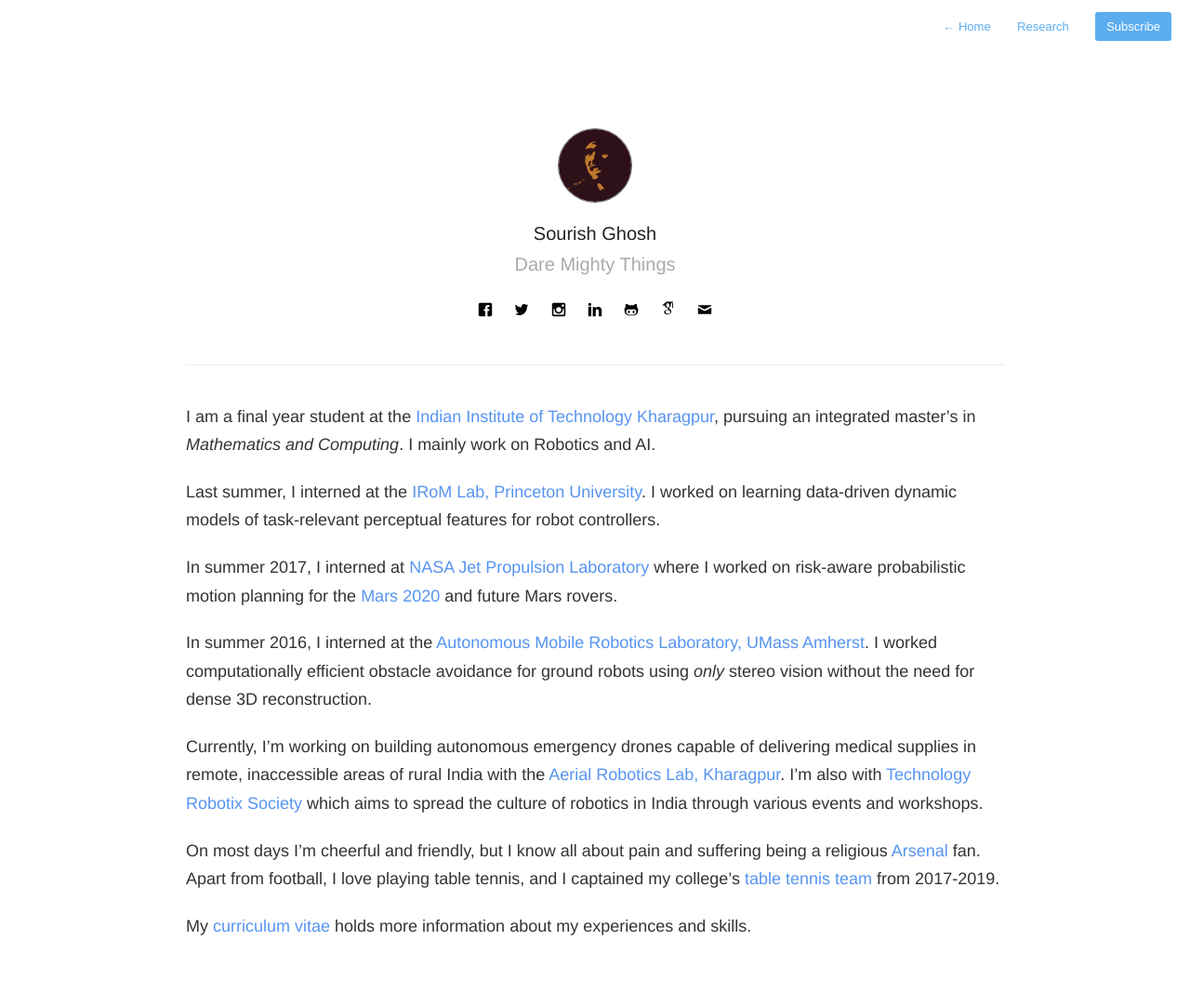
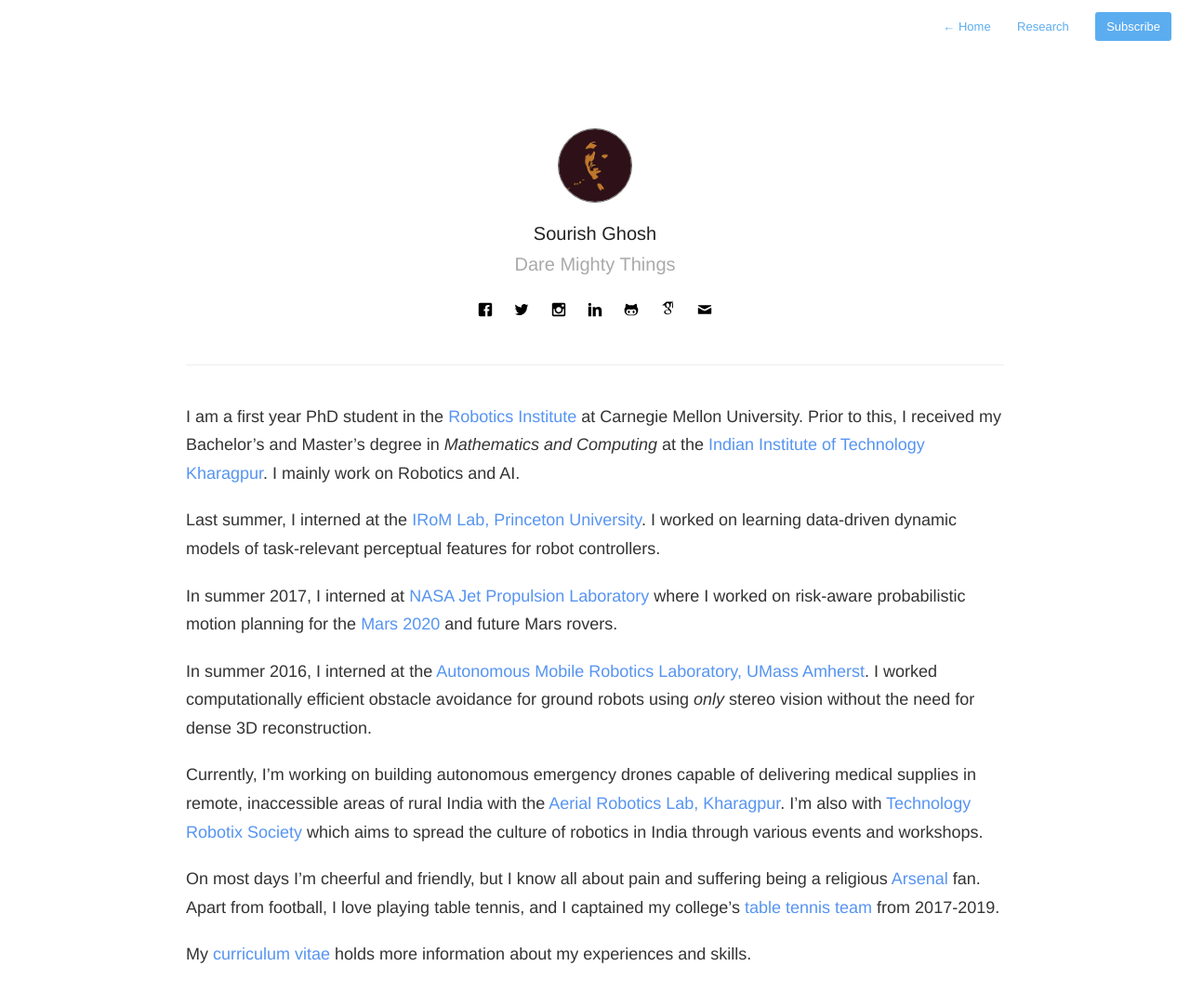
Before and after one commit to sourishg/sourishg.github.io, a Jekyll site: the page built from about.md, in a window 1280 px wide. Shown: the whole page at 93% size. Built offline with Jekyll 4.4.1, drawn with Linux system fonts in a browser that asks for light colours; nearby versions of some CDN libraries; before the commit the page ends 1051 px from its top, so only the background shows below that.

Commit message:
update RI stuff

```diff
--- a/about.md
+++ b/about.md
@@ -4,7 +4,7 @@ permalink: about/
 profile: true
 ---
 
-I am a final year student at the [Indian Institute of Technology Kharagpur](http://www.iitkgp.ac.in){:target="_blank"}, pursuing an integrated master's in *Mathematics and Computing*. I mainly work on Robotics and AI.
+I am a first year PhD student in the [Robotics Institute](https://www.ri.cmu.edu/){:target="_blank"} at Carnegie Mellon University. Prior to this, I received my Bachelor's and Master's degree in *Mathematics and Computing* at the [Indian Institute of Technology Kharagpur](http://www.iitkgp.ac.in){:target="_blank"}. I mainly work on Robotics and AI.
 
 Last summer, I interned at the [IRoM Lab, Princeton University](https://irom-lab.princeton.edu/). I worked on learning data-driven dynamic models of task-relevant perceptual features for robot controllers.
 
```
Also changed, not shown: Gemfile.lock, 1 other file.
